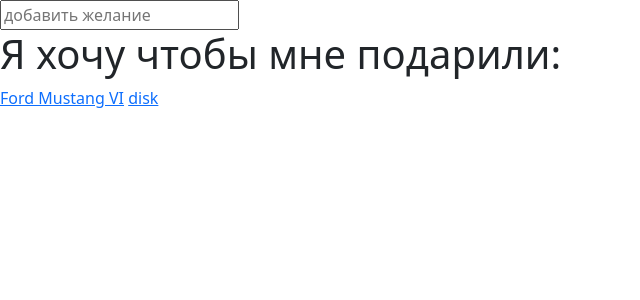
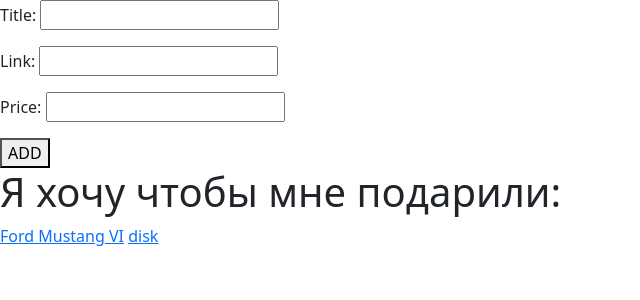
Before and after one commit to Alexsandr007/Wish_List, a Django app: page /wisher/1/ in a window 1280 px wide. Shown: the top 300 px of the page, without its empty margins (0-640 px from the left). Run offline with Django 3.2, Linux system fonts and the light colour scheme; a user stored in the database is signed in; data comes from the database, SQL or seed files in the repository; both versions use the stored data as it was after the commit.

Commit message:
add new pages

```diff
--- /dev/null
+++ b/main/forms.py
@@ -0,0 +1,8 @@
+from django import forms
+from .models import Product
+
+class ProductForm(forms.ModelForm):
+
+    class Meta:
+        model = Product
+        fields = ('title', 'link', 'price')
--- a/main/models.py
+++ b/main/models.py
@@ -5,7 +5,10 @@ class Product(models.Model):
     title = models.CharField(max_length=120)
     link = models.URLField()
     price = models.IntegerField()
-    create_at = models.DateTimeField(auto_created=True)
+    create_at = models.DateTimeField(
+        auto_created = True,
+        auto_now_add = True,
+    )
 
     def __str__(self):
         return self.title
--- a/main/templates/wish_list.html
+++ b/main/templates/wish_list.html
@@ -2,7 +2,11 @@
 
 {% block body %}
     {% if is_owner_list %}
-        <input type="text" placeholder="добавить желание">
+        <form method="POST">
+            {% csrf_token %}
+            {{ form.as_p }}
+            <button type="submit">ADD</button>
+        </form>
     {% endif %}
     <h1>Я хочу чтобы мне подарили: </h1>
     {% for product in wishlist.product.all %}
--- a/main/views.py
+++ b/main/views.py
@@ -1,5 +1,7 @@
-from django.shortcuts import render,get_object_or_404
+from django.shortcuts import render, get_object_or_404
 from .models import WishList
+from .forms import ProductForm
+from datetime import datetime
 
 def index(request):
     return render(request, 'index.html', {})
@@ -9,11 +11,22 @@ def about(request):
 
 def list_page(request, pk):
     wishlist = get_object_or_404(WishList, pk=pk)
+
+    if request.method == 'POST':
+        form = ProductForm(request.POST)
+        instance_product=form.save()
+        product = form.save()
+        wishlist.product.add(product)
+        wishlist.save()
+    else:
+        form = ProductForm()
+
     return render(
         request,
         'wish_list.html',
             {
                 'wishlist': wishlist,
-                'is_owner_list':wishlist.owner == request.user
+                'is_owner_list': wishlist.owner == request.user,
+                'form': form
             }
         )
```
Also changed, not shown: db.sqlite3.
